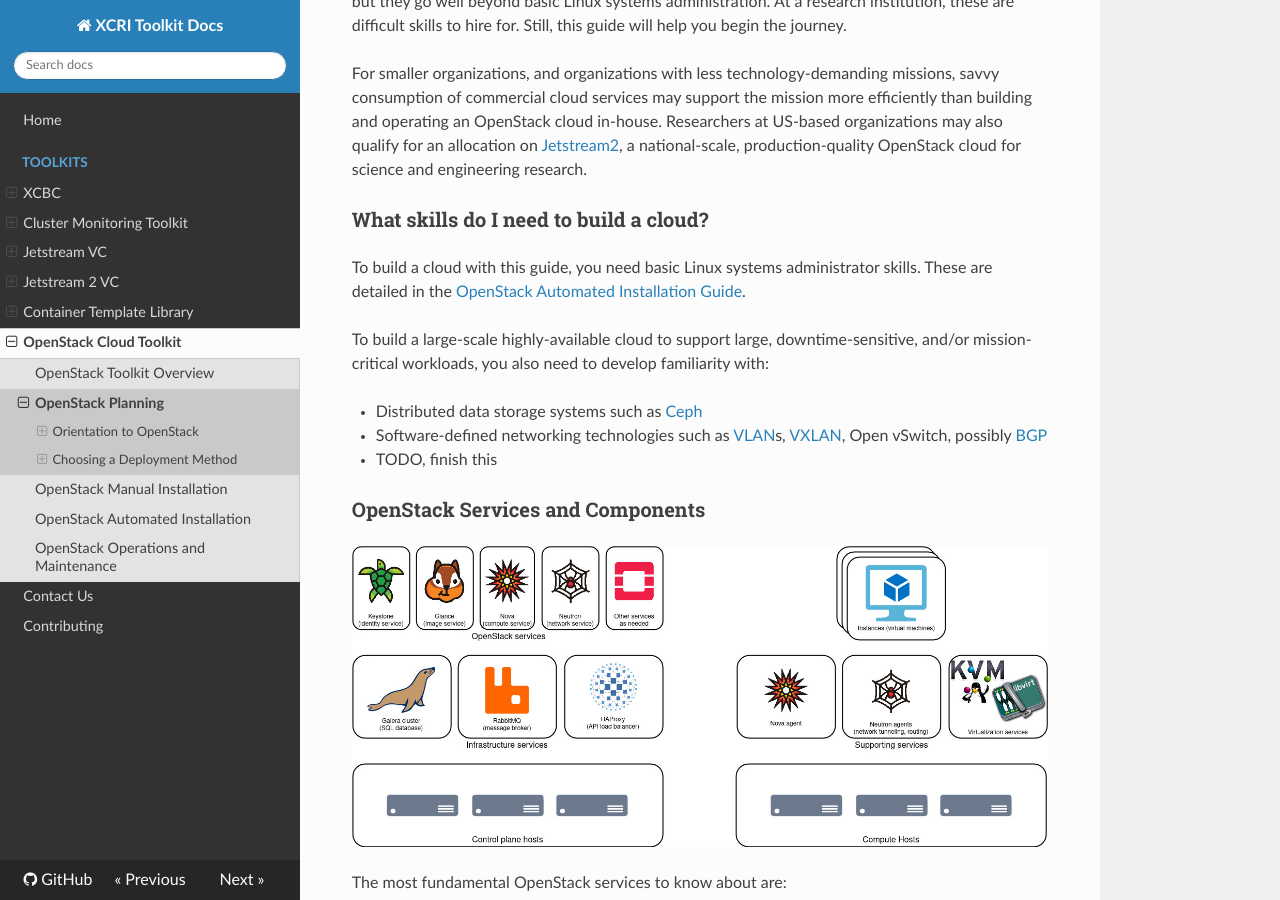
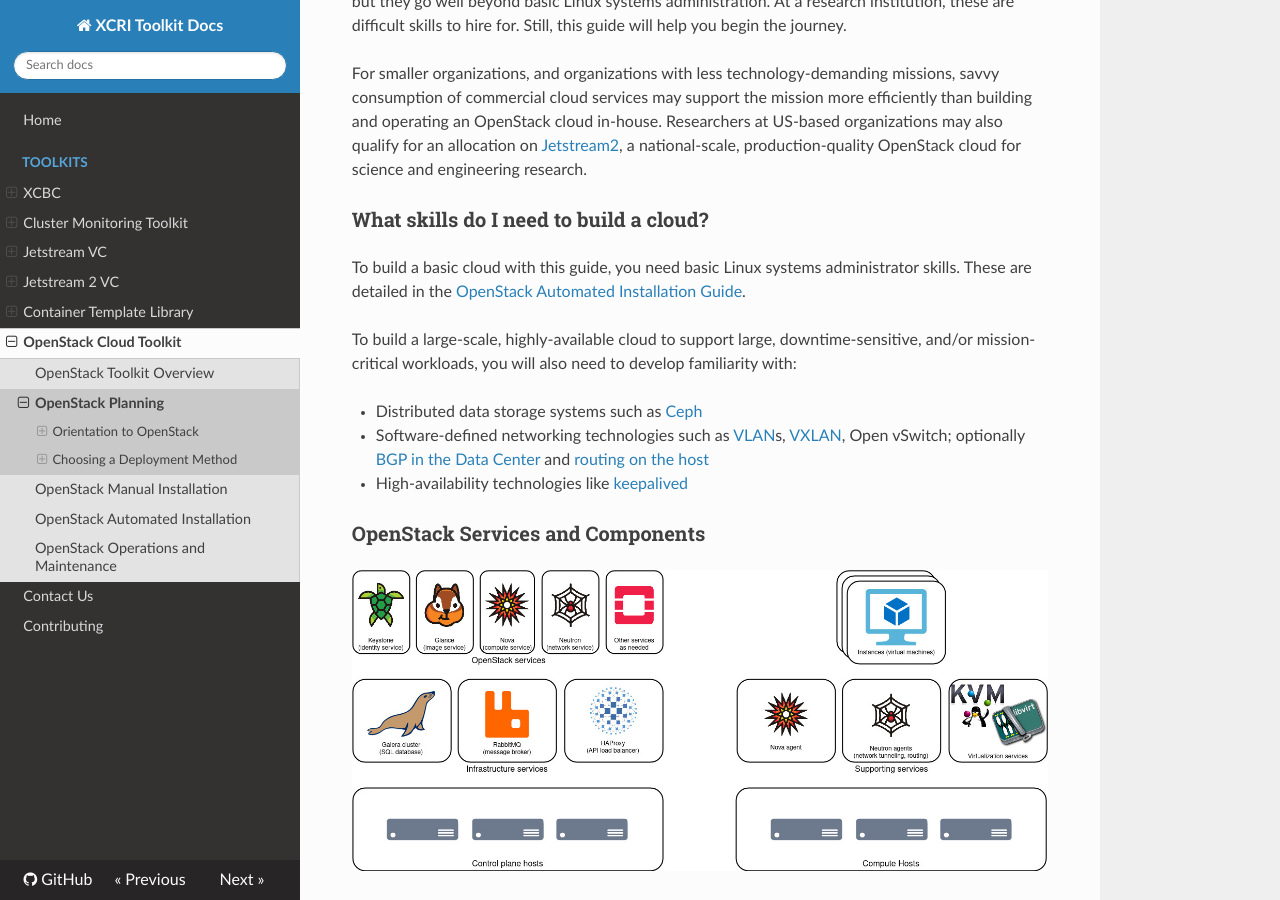
Before and after one commit to access-ci-org/Toolkit-Docs, an MkDocs documentation site: the page built from docs/toolkits/openstack-planning-guide.md, in a window 1280 px wide and 900 px high, scrolled down 2574 px. Built offline with MkDocs 1.6.1, drawn with Linux system fonts in a browser that asks for light colours; nearby versions of some CDN libraries; old or Windows-style settings are respelled for this version of MkDocs.

Commit message:
more information on needed skills

```diff
--- a/docs/toolkits/openstack-planning-guide.md
+++ b/docs/toolkits/openstack-planning-guide.md
@@ -55,13 +55,13 @@ For smaller organizations, and organizations with less technology-demanding miss
 
 ### What skills do I need to build a cloud?
 
-To build a cloud with this guide, you need basic Linux systems administrator skills. These are detailed in the [OpenStack Automated Installation Guide](openstack-automated-installation.md#prerequisite-skills).
+To build a basic cloud with this guide, you need basic Linux systems administrator skills. These are detailed in the [OpenStack Automated Installation Guide](openstack-automated-installation.md#prerequisite-skills).
 
-To build a large-scale highly-available cloud to support large, downtime-sensitive, and/or mission-critical workloads, you also need to develop familiarity with:
+To build a large-scale, highly-available cloud to support large, downtime-sensitive, and/or mission-critical workloads, you will also need to develop familiarity with:
 
 - Distributed data storage systems such as [Ceph](https://en.wikipedia.org/wiki/Ceph_(software))
-- Software-defined networking technologies such as [VLAN](https://en.wikipedia.org/wiki/VLAN)s, [VXLAN](https://en.wikipedia.org/wiki/Virtual_Extensible_LAN), Open vSwitch, possibly [BGP](https://en.wikipedia.org/wiki/Border_Gateway_Protocol)
-- TODO, finish this
+- Software-defined networking technologies such as [VLAN](https://en.wikipedia.org/wiki/VLAN)s, [VXLAN](https://en.wikipedia.org/wiki/Virtual_Extensible_LAN), Open vSwitch; optionally [BGP in the Data Center](https://www.nvidia.com/en-us/networking/border-gateway-protocol/) and [routing on the host](https://codingpackets.com/blog/linux-routing-on-the-host-with-frr/)
+- High-availability technologies like [keepalived](https://keepalived.readthedocs.io/en/latest/introduction.html)
 
 ### OpenStack Services and Components
 
```
